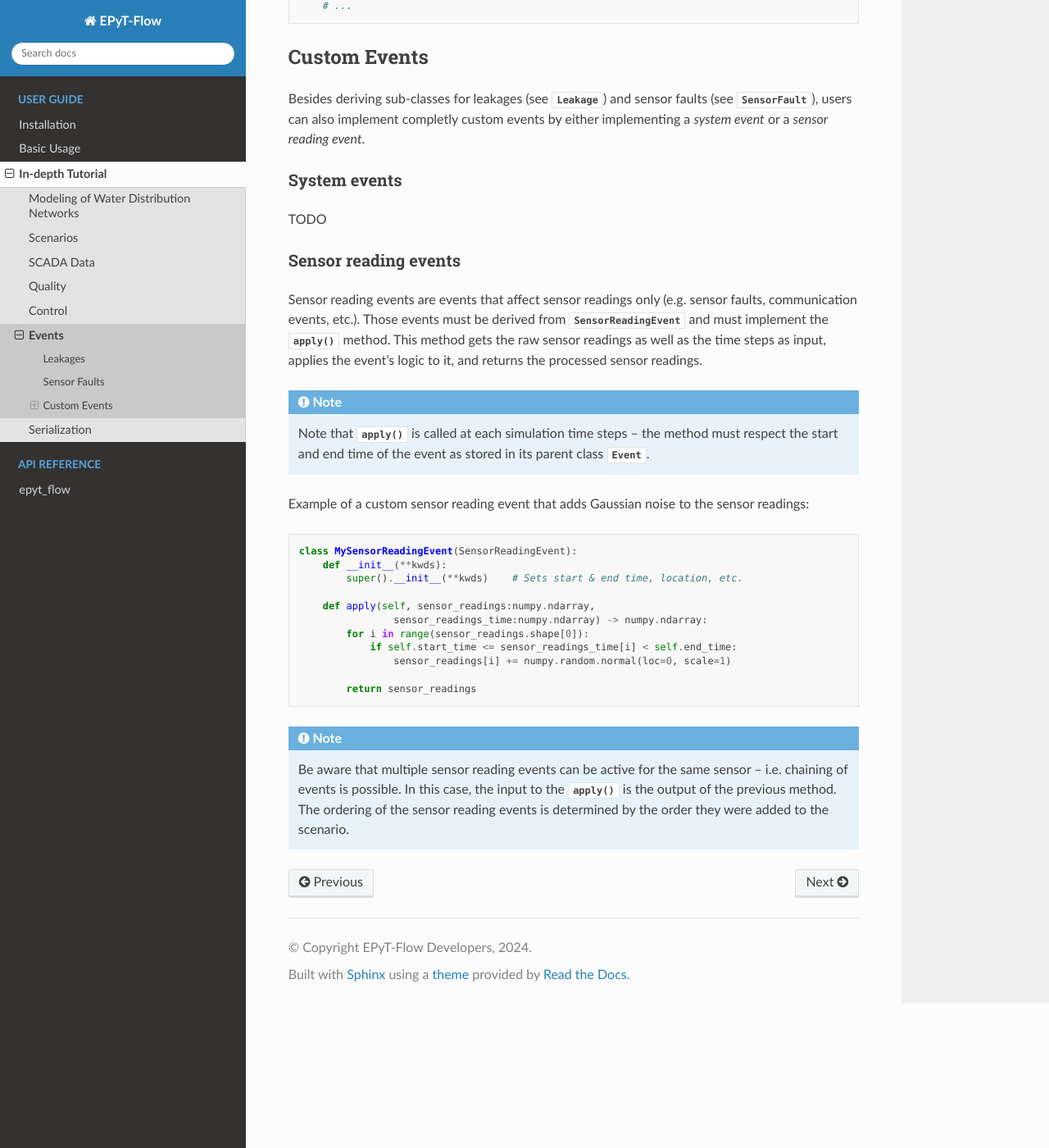
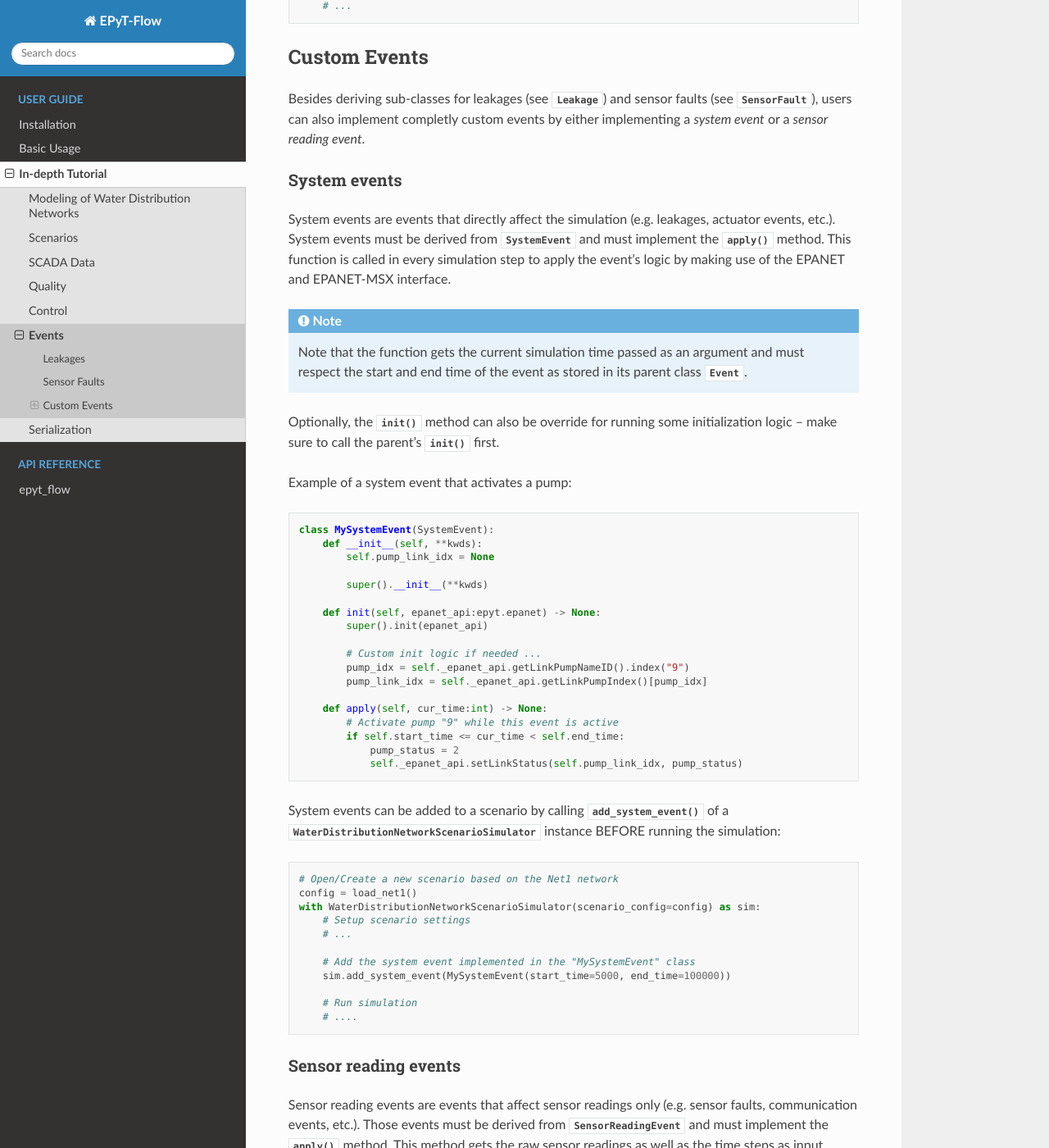
Before and after one commit to WaterFutures/EPyT-Flow, a Sphinx documentation site: the page built from docs/tut.events.rst, in a window 1280 px wide and 1400 px high, scrolled down 2122 px. Shown: the whole window at 82% size. Built offline with Sphinx 7.4.7 and the Read the Docs theme 2.0.0, drawn with Linux system fonts in a browser that asks for light colours; some of the changed text lies outside the part shown.

Commit message:
Extend tutorial on custom events.

```diff
--- a/docs/tut.events.rst
+++ b/docs/tut.events.rst
@@ -123,7 +123,63 @@ users can also implement completly custom events by either implementing a `syste
 System events
 -------------
 
-TODO
+System events are events that directly affect the simulation (e.g. leakages, actuator events, etc.).
+System events must be derived from :class:`~epyt_flow.simulation.events.system_event.SystemEvent`
+and must implement the :func:`~epyt_flow.simulation.events.system_event.SystemEvent.apply` method.
+This function is called in every simulation step to apply the event's logic by making use of
+the EPANET and EPANET-MSX interface.
+
+.. note::
+    Note that the function gets the current simulation time
+    passed as an argument and must respect the start and end time of the event
+    as stored in its parent class :class:`~epyt_flow.simulation.events.event.Event`.
+
+Optionally, the :func:`~epyt_flow.simulation.events.system_event.SystemEvent.init` method can also
+be override for running some initialization logic -- make sure to call the parent's
+:func:`~epyt_flow.simulation.events.system_event.SystemEvent.init` first.
+
+Example of a system event that activates a pump:
+
+.. code-block:: python
+
+    class MySystemEvent(SystemEvent):
+        def __init__(self, **kwds):
+            self.pump_link_idx = None
+
+            super().__init__(**kwds)
+
+        def init(self, epanet_api:epyt.epanet) -> None:
+            super().init(epanet_api)
+
+            # Custom init logic if needed ...
+            pump_idx = self._epanet_api.getLinkPumpNameID().index("9")
+            pump_link_idx = self._epanet_api.getLinkPumpIndex()[pump_idx]
+
+        def apply(self, cur_time:int) -> None:
+            # Activate pump "9" while this event is active
+            if self.start_time <= cur_time < self.end_time:
+                pump_status = 2
+                self._epanet_api.setLinkStatus(self.pump_link_idx, pump_status)
+
+
+System events can be added to a scenario by calling
+:func:`~epyt_flow.simulation.scenario_simulator.WaterDistributionNetworkScenarioSimulator.add_system_event`
+of a :class:`~epyt_flow.simulation.scenario_simulator.WaterDistributionNetworkScenarioSimulator`
+instance BEFORE running the simulation:
+
+.. code-block:: python
+
+    # Open/Create a new scenario based on the Net1 network
+    config = load_net1()
+    with WaterDistributionNetworkScenarioSimulator(scenario_config=config) as sim:
+        # Setup scenario settings
+        # ...
+
+        # Add the system event implemented in the "MySystemEvent" class
+        sim.add_system_event(MySystemEvent(start_time=5000, end_time=100000))
+
+        # Run simulation
+        # ....
 
 
 Sensor reading events
@@ -157,6 +213,11 @@ Example of a custom sensor reading event that adds Gaussian noise to the sensor
 
             return sensor_readings
 
+System events can be added to a scenario by calling
+:func:`~epyt_flow.simulation.scenario_simulator.WaterDistributionNetworkScenarioSimulator.add_sensor_reading_event`
+of a :class:`~epyt_flow.simulation.scenario_simulator.WaterDistributionNetworkScenarioSimulator`
+instance BEFORE running the simulation:
+
 .. note::
 
     Be aware that multiple sensor reading events can be active for the same sensor --
```
